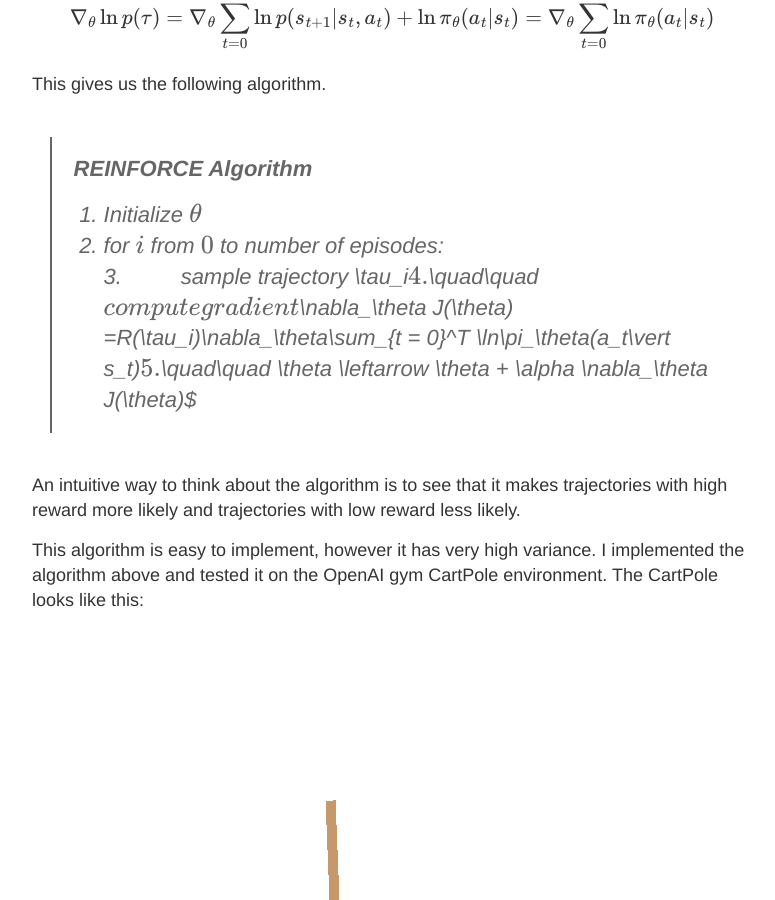
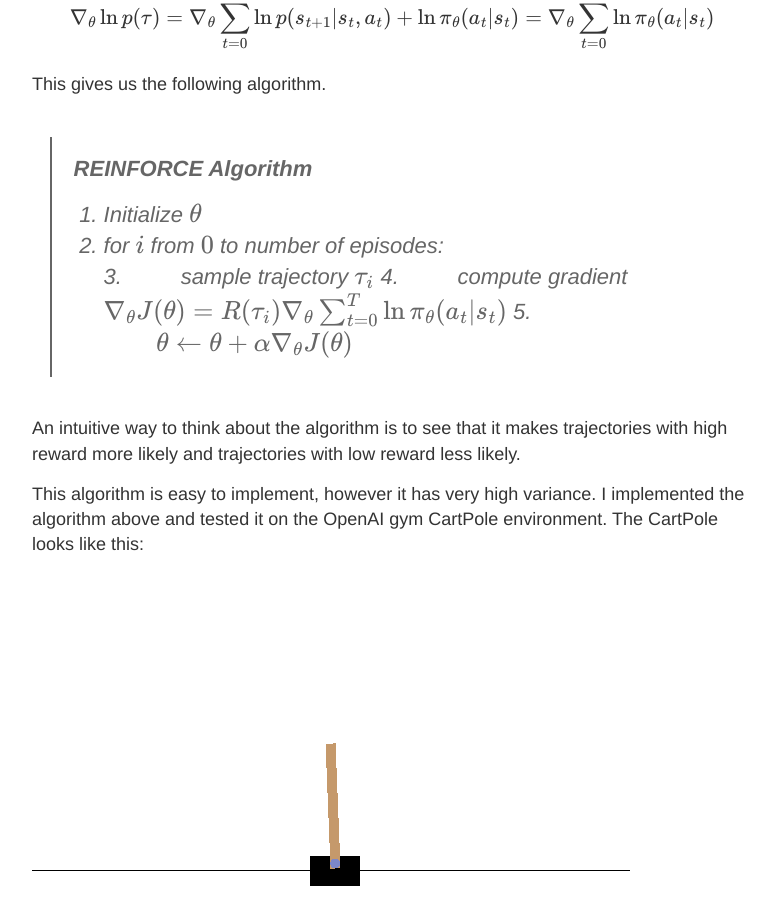
Before and after one commit to alexandrumilu/alexandrumilu.github.io, a Jekyll site: the page built from _posts/2019-03-18-policy_gradients.md, in a window 1280 px wide and 900 px high, scrolled down 1508 px. Shown: the whole window, without its empty margins (248-1023 px from the left). Built offline with Jekyll 4.4.1, drawn with Linux system fonts in a browser that asks for light colours; formulas are drawn with MathJax 3.

```diff
--- a/_posts/2019-03-18-policy_gradients.md
+++ b/_posts/2019-03-18-policy_gradients.md
@@ -34,8 +34,8 @@ $$\nabla_\theta \ln p(\tau)  = \nabla_\theta\sum_{t = 0}^T \ln p(s_{t+1}\vert s_
 This gives us the following algorithm.
 >**REINFORCE Algorithm**
 >1. Initialize $\theta$
->2. for $i$ from $0$ to number of episodes: \
->3.$\quad\quad$ sample trajectory \tau_i$
+>2. for $i$ from $0$ to number of episodes:
+>3.$\quad\quad$ sample trajectory $\tau_i$
 >4.$\quad\quad$ compute gradient $\nabla_\theta J(\theta) =R(\tau_i)\nabla_\theta\sum_{t = 0}^T \ln\pi_\theta(a_t\vert s_t)$
 >5.$\quad\quad \theta \leftarrow \theta + \alpha \nabla_\theta J(\theta)$
 
```
